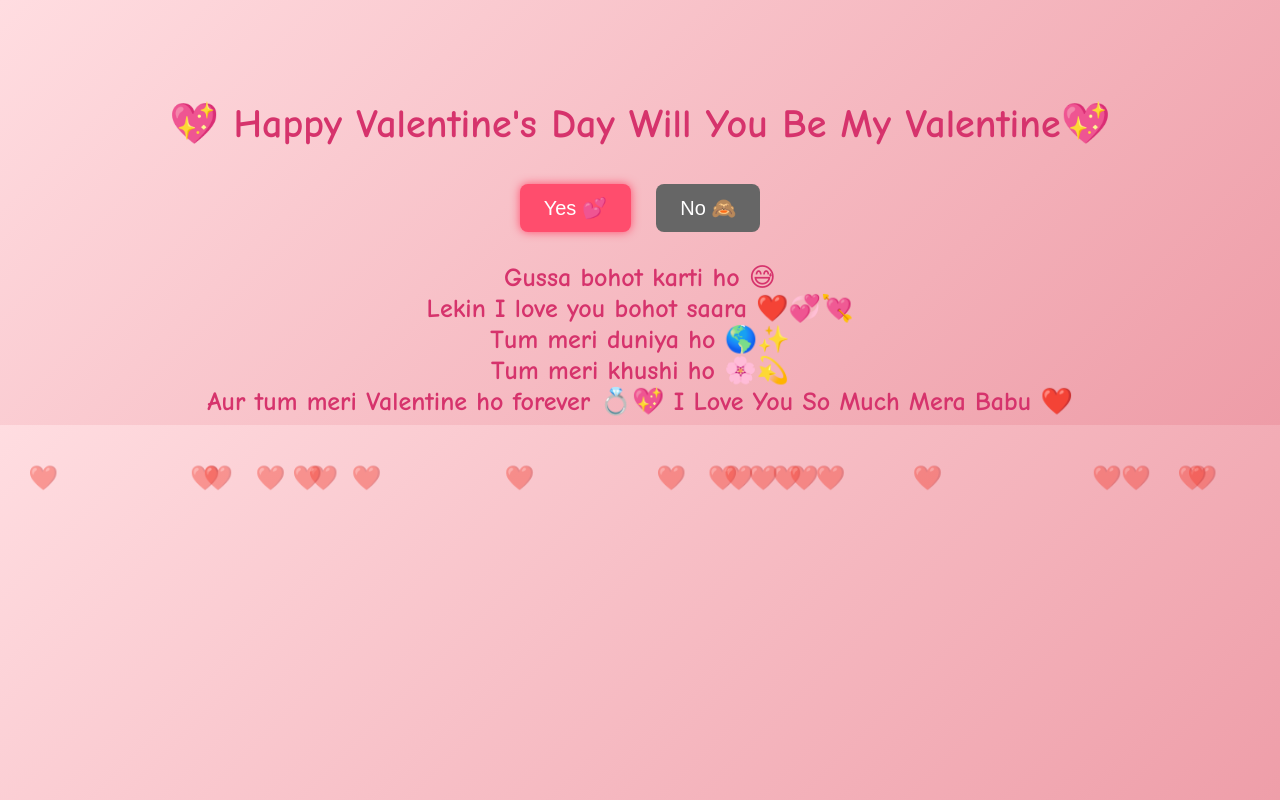
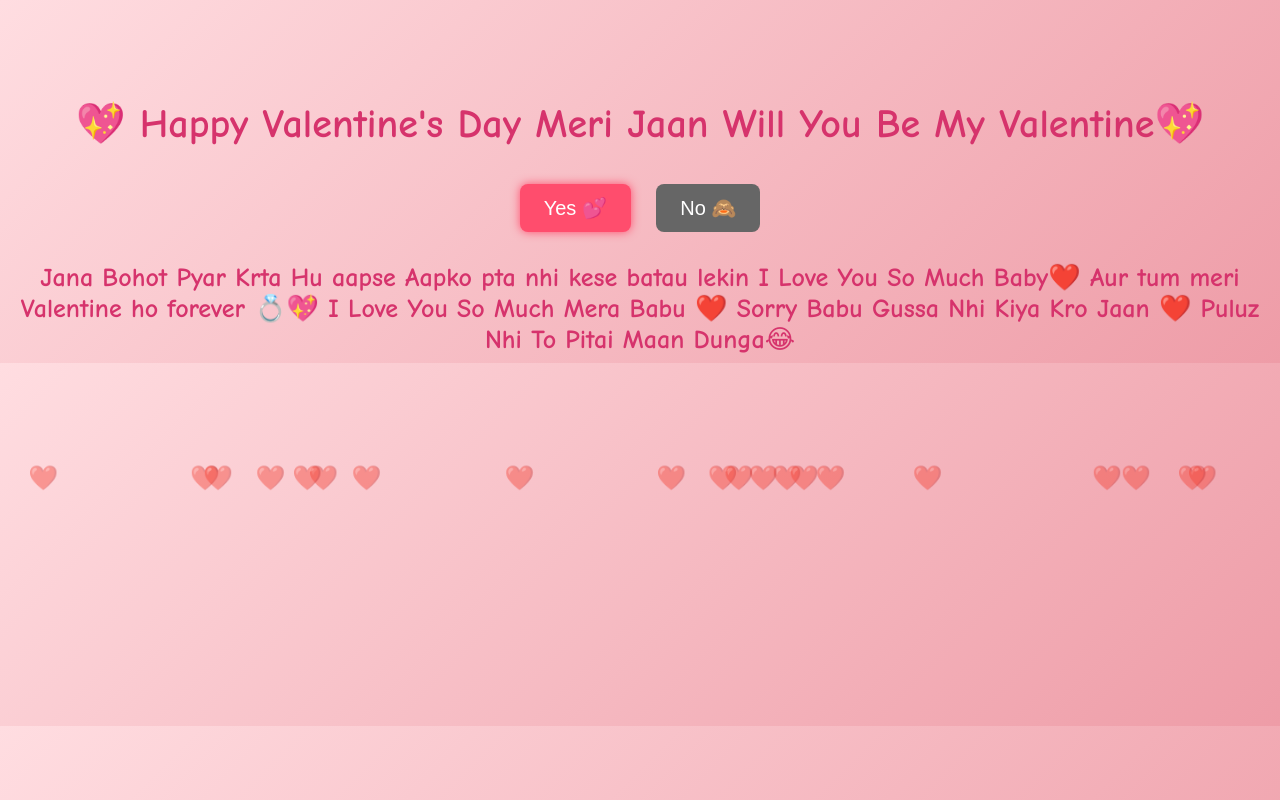
Before and after one commit to Ajaykumar75310/Valentine-s-, a plain HTML site: page index.html in a window 1280 px wide. Both pictures are taken after a click on the button "Yes 💕". Drawn offline with Linux system fonts and the light colour scheme.

Commit message:
Update Valentine's Day message in index.html

```diff
--- a/index.html
+++ b/index.html
@@ -69,16 +69,17 @@
   </style>
 </head>
 <body>
-  <h1>💖 Happy Valentine's Day Will You Be My Valentine💖</h1>
+  <h1>💖 Happy Valentine's Day Meri Jaan Will You Be My Valentine💖</h1>
   <button id="yesBtn">Yes 💕</button>
   <button id="noBtn">No 🙈</button>
   <div id="message">
-    Gussa bohot karti ho 😅<br>
-    Lekin I love you bohot saara ❤️💞💘<br>
-    Tum meri duniya ho 🌎✨<br>
-    Tum meri khushi ho 🌸💫<br>
+    Jana Bohot Pyar Krta Hu aapse Aapko pta nhi kese batau lekin
+    I Love You So Much Baby❤️
     Aur tum meri Valentine ho forever 💍💖
     I Love You So Much Mera Babu ❤️
+    Sorry Babu Gussa Nhi Kiya Kro Jaan ❤️
+
+    Puluz Nhi To Pitai Maan Dunga😂
   </div>
 
   <script>
```
